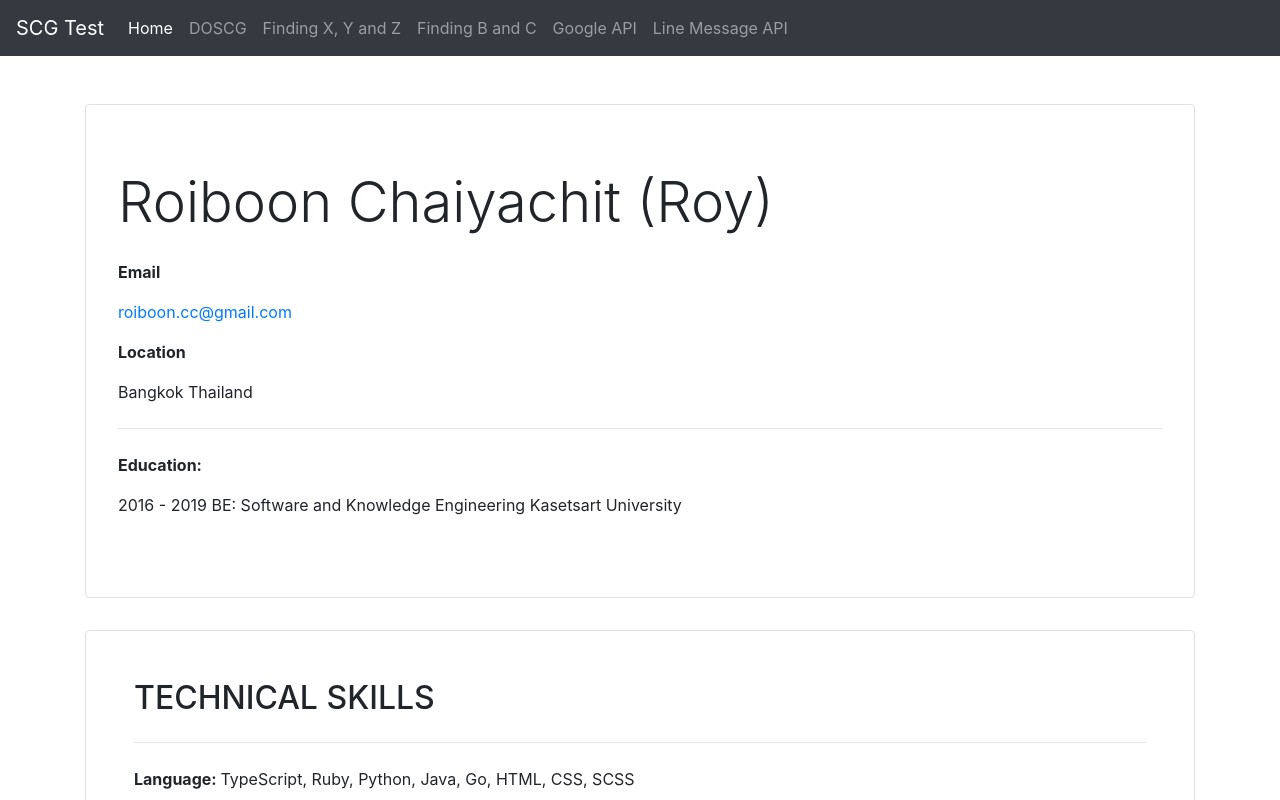
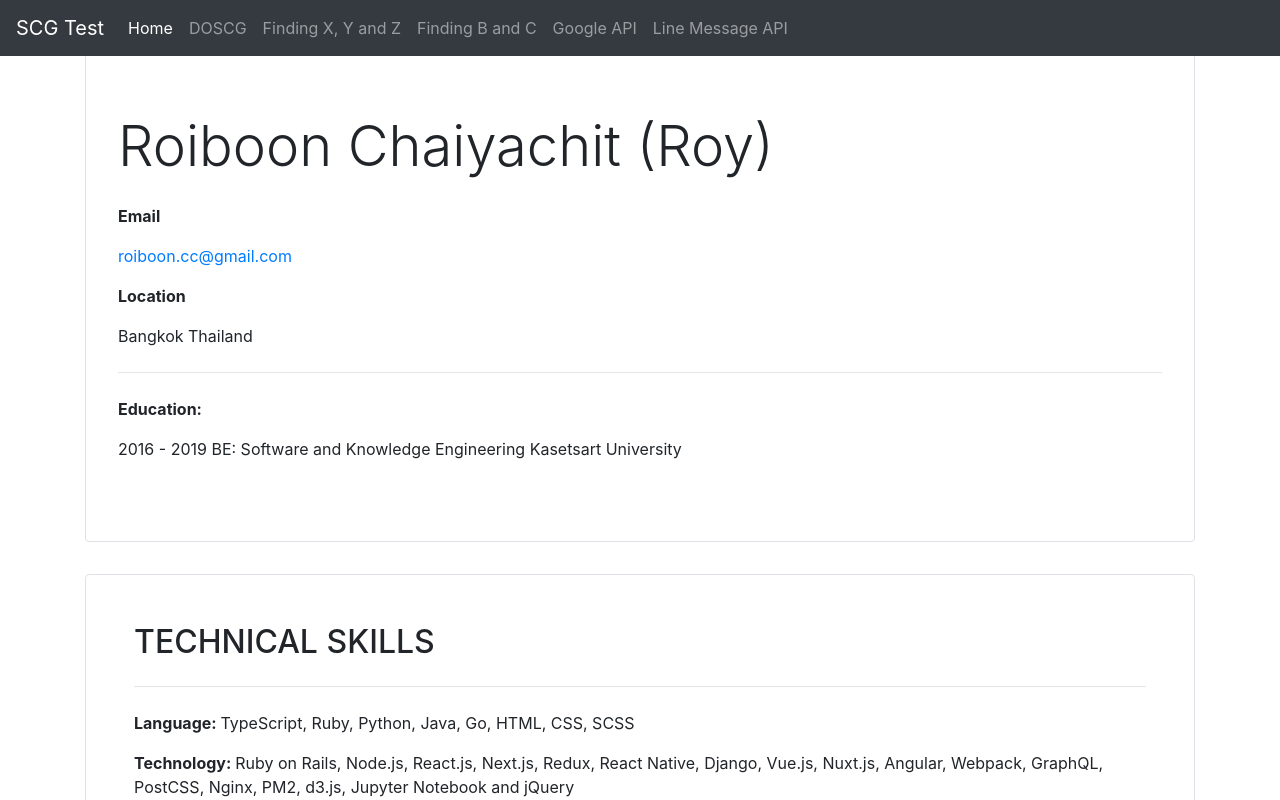
Before and after one commit to realroy/scg-test, a Vue app in the folder web/: page / in a window 1280 px wide. Shown: the top 800 px of the page. Built offline with nearby package versions, Linux system fonts and the light colour scheme.

Commit message:
Navbar fix top.

```diff
--- a/web/src/components/Navbar.vue
+++ b/web/src/components/Navbar.vue
@@ -1,5 +1,5 @@
 <template>
-  <nav class="navbar navbar-expand-lg navbar-dark bg-dark">
+  <nav class="navbar navbar-expand-lg navbar-dark bg-dark fixed-top">
     <router-link class="navbar-brand" to="/">SCG Test</router-link>
     <ul class="navbar-nav">
       <li class="nav-item">
```
